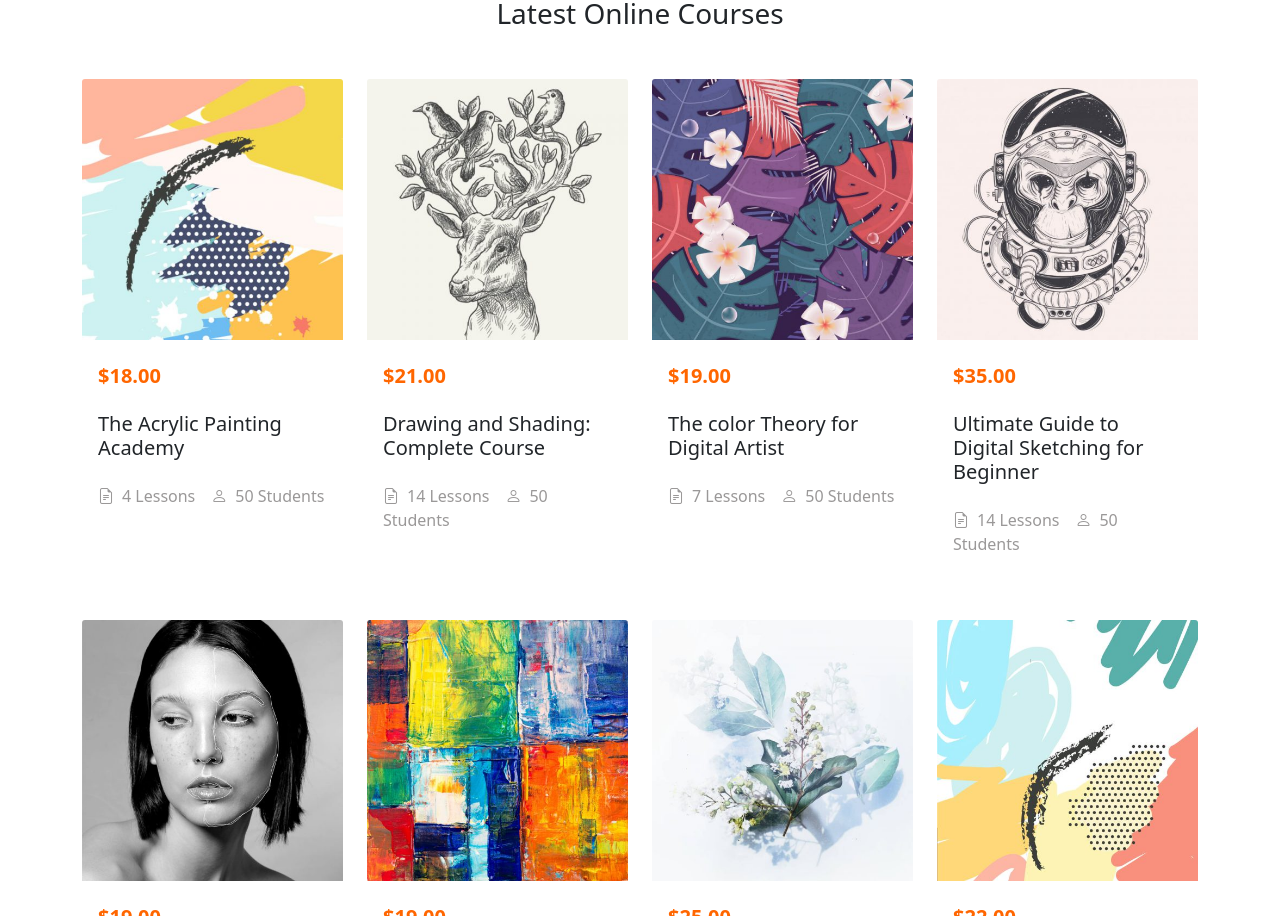
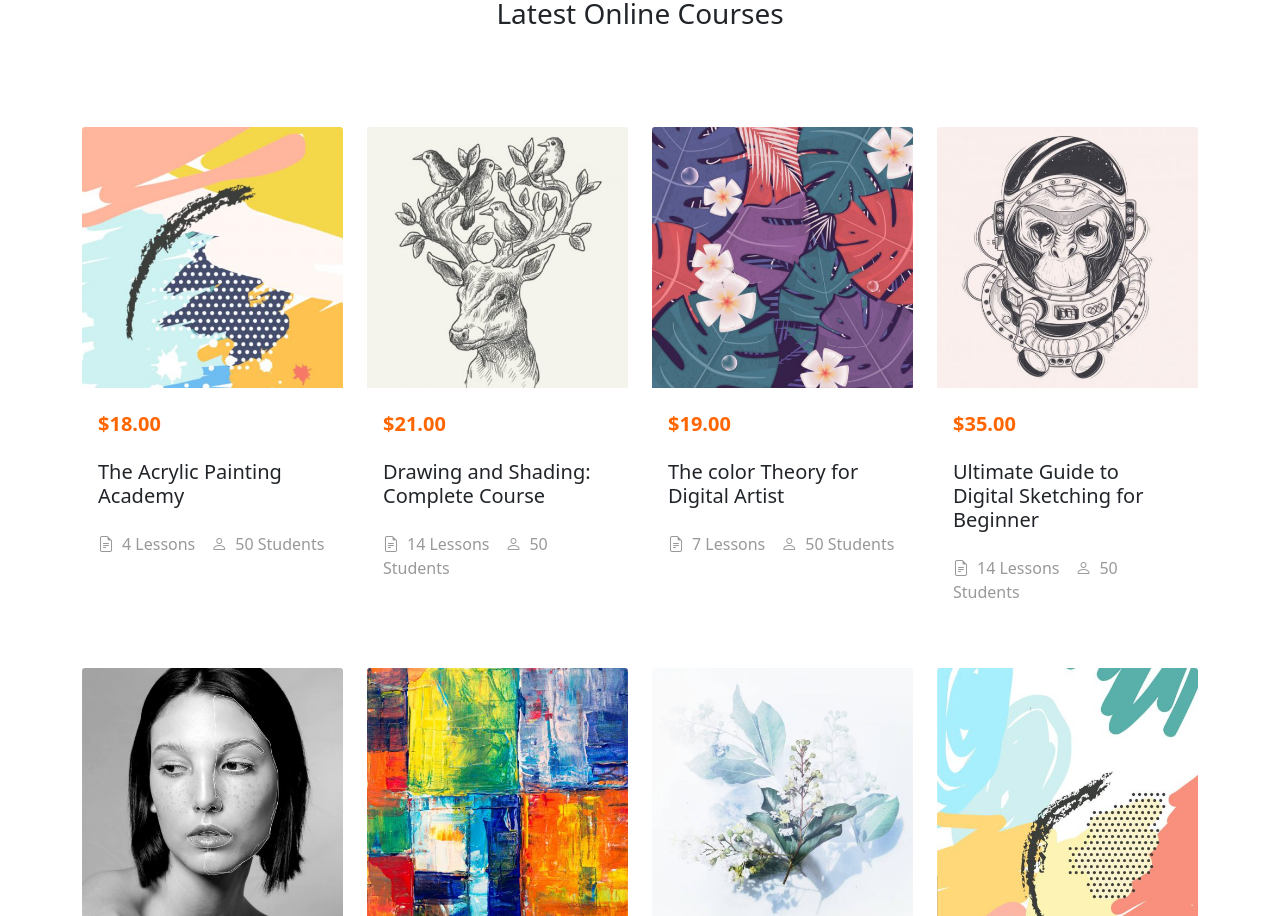
Before and after one commit to pietroline/proj-html-vuejs, a Vue app: page / in a window 1280 px wide. Shown: the part 3360-4276 px from the top of the page. Built offline with nearby package versions, Linux system fonts and the light colour scheme.

Commit message:
refactoring section 4

```diff
--- a/src/App.vue
+++ b/src/App.vue
@@ -6,7 +6,7 @@
     <MySection1 :data="jsonData.sectionArtigtCoaching"/>
     <MySection2/>
     <MySection3 :data="jsonData.sectionTestimonials"/>
-    <MySection4/>
+    <MySection4 :data="jsonData.sectionArtistCoaching"/>
     <MySection5/>
     <MySection6/>
     <MyFooter :menuFooter="jsonData.menuFooter" />
--- a/src/components/MyJumbotron.vue
+++ b/src/components/MyJumbotron.vue
@@ -5,7 +5,7 @@
                 <div class="text-center w-75">
                     <h4 class="ms_textStyle">Hello, I'am Martin</h4>
                     <h4>Artist Coaching and Mentoring Might Be for you.</h4>
-                    <MyBtn class="mt-4" :text="'Get started today'"/>
+                    <MyBtn :type="'dark'" class="mt-4" :text="'Get started today'"/>
                 </div>
 
             </div>
--- a/src/components/MySection1.vue
+++ b/src/components/MySection1.vue
@@ -62,7 +62,7 @@
             background-size: contain;
             background-repeat: no-repeat;
 
-            height: 100vw;
+            height: 30rem;
             width: 100vw;
 
             position: absolute;
@@ -80,7 +80,7 @@
 
             position: absolute;
             top: 8rem;
-            right: -4rem;
+            right: 0;
         }
 
         & .ms_shape1{
--- a/src/components/MySection4.vue
+++ b/src/components/MySection4.vue
@@ -2,79 +2,33 @@
     <section class="container">
 
         <div class="text-center my-5">
-            <h4 class="ms_artistCoaching">Artist Coaching</h4>
-            <h4 class="fs-3">Latest Online Courses</h4>
+            <h4 class="ms_artistCoaching">{{data.title}}</h4>
+            <h4 class="fs-3"
+                v-for="(subTitle, index) in data.subTitles"
+                :key="'subtitle artist coaching '+index">
+
+            <!-- inizio contenuto h4 -->
+            {{subTitle}}
+            <!-- fine contenuto h4 -->
+
+            </h4>
         </div>
 
-        <div class="row mb-5">
+        <div class="row">
 
-            <div class="col-3">
+            <div class="col-3" v-for="(course, index) in data.courses" :key="'course' + index">
                 <div class="card border-0">
-                    <img src="./../assets/img/artist-course-01-480x480.jpg" class="card-img-top" alt="img artist-course-01">
+                    <img :src="require(`./../assets/img/${course.image}.jpg`)" class="card-img-top mt-5" :alt="`img ${course.image}`">
                     <div class="card-body">
-                        <h5 class="my-2 ms_price">$18.00</h5>
-                        <h5 class="my-4">The Acrylic Painting Academy</h5>
+                        <h5 class="my-2 ms_price">${{course.price}}</h5>
+                        <h5 class="my-4">{{course.title}}</h5>
                         <a href="#" class="card-link">
                             <i class="bi bi-file-earmark-text me-2"></i>
-                            <span>4 Lessons</span>
+                            <span>{{course.numberLessons}} Lessons</span>
                         </a>
                         <a href="#" class="card-link">
                             <i class="bi bi-person me-2"></i>
-                            <span>50 Students</span>
-                        </a>
-                    </div>
-                </div>
-            </div>
-
-            <div class="col-3">
-                <div class="card border-0">
-                    <img src="./../assets/img/artist-course-02-480x480.jpg" class="card-img-top" alt="img artist-course-02">
-                    <div class="card-body">
-                        <h5 class="my-2 ms_price">$21.00</h5>
-                        <h5 class="my-4">Drawing and Shading: Complete Course</h5>
-                        <a href="#" class="card-link">
-                            <i class="bi bi-file-earmark-text me-2"></i>
-                            <span>14 Lessons</span>
-                        </a>
-                        <a href="#" class="card-link">
-                            <i class="bi bi-person me-2"></i>
-                            <span>50 Students</span>
-                        </a>
-                    </div>
-                </div>
-            </div>
-
-            <div class="col-3">
-                <div class="card border-0">
-                    <img src="./../assets/img/artist-course-03-480x480.jpg" class="card-img-top" alt="img artist-course-03">
-                    <div class="card-body">
-                        <h5 class="my-2 ms_price">$19.00</h5>
-                        <h5 class="my-4">The color Theory for Digital Artist</h5>
-                        <a href="#" class="card-link">
-                            <i class="bi bi-file-earmark-text me-2"></i>
-                            <span>7 Lessons</span>
-                        </a>
-                        <a href="#" class="card-link">
-                            <i class="bi bi-person me-2"></i>
-                            <span>50 Students</span>
-                        </a>
-                    </div>
-                </div>
-            </div>
-
-            <div class="col-3">
-                <div class="card border-0">
-                    <img src="./../assets/img/artist-course-04-480x480.jpg" class="card-img-top" alt="img artist-course-04">
-                    <div class="card-body">
-                        <h5 class="my-2 ms_price">$35.00</h5>
-                        <h5 class="my-4">Ultimate Guide to Digital Sketching for Beginner</h5>
-                        <a href="#" class="card-link">
-                            <i class="bi bi-file-earmark-text me-2"></i>
-                            <span>14 Lessons</span>
-                        </a>
-                        <a href="#" class="card-link">
-                            <i class="bi bi-person me-2"></i>
-                            <span>50 Students</span>
+                            <span>{{course.maxStudents}} Students</span>
                         </a>
                     </div>
                 </div>
@@ -82,95 +36,28 @@
 
         </div>
 
-        <div class="row">
 
-            <div class="col-3">
-                <div class="card border-0">
-                    <img src="./../assets/img/artist-course-05-480x480.jpg" class="card-img-top" alt="img artist-course-05">
-                    <div class="card-body">
-                        <h5 class="my-2 ms_price">$19.00</h5>
-                        <h5 class="my-4">Portrait Drawing The Smart Way</h5>
-                        <a href="#" class="card-link">
-                            <i class="bi bi-file-earmark-text me-2"></i>
-                            <span>2 Lessons</span>
-                        </a>
-                        <a href="#" class="card-link">
-                            <i class="bi bi-person me-2"></i>
-                            <span>50 Students</span>
-                        </a>
-                    </div>
-                </div>
+        <div class="row text-center mt-3">
+            <div class="col">
+                <MyBtn :type="'light'" :text="'View all courses'" :bootstrapIcon="'bi bi-arrow-right'"/>
             </div>
-
-            <div class="col-3">
-                <div class="card border-0">
-                    <img src="./../assets/img/artist-course-06-480x480.jpg" class="card-img-top" alt="img artist-course-06">
-                    <div class="card-body">
-                        <h5 class="my-2 ms_price">$19.00</h5>
-                        <h5 class="my-4">Mastering Watercolor Painting from Beginner</h5>
-                        <a href="#" class="card-link">
-                            <i class="bi bi-file-earmark-text me-2"></i>
-                            <span>9 Lessons</span>
-                        </a>
-                        <a href="#" class="card-link">
-                            <i class="bi bi-person me-2"></i>
-                            <span>50 Students</span>
-                        </a>
-                    </div>
-                </div>
-            </div>
-
-            <div class="col-3">
-                <div class="card border-0">
-                    <img src="./../assets/img/artist-course-07-480x480.jpg" class="card-img-top" alt="img artist-course-07">
-                    <div class="card-body">
-                        <h5 class="my-2 ms_price">$25.00</h5>
-                        <h5 class="my-4">The Art &amp; Science of Drawing </h5>
-                        <a href="#" class="card-link">
-                            <i class="bi bi-file-earmark-text me-2"></i>
-                            <span>4 Lessons</span>
-                        </a>
-                        <a href="#" class="card-link">
-                            <i class="bi bi-person me-2"></i>
-                            <span>50 Students</span>
-                        </a>
-                    </div>
-                </div>
-            </div>
-
-            <div class="col-3">
-                <div class="card border-0">
-                    <img src="./../assets/img/artist-course-08-480x480.jpg" class="card-img-top" alt="img artist-course-08">
-                    <div class="card-body">
-                        <h5 class="my-2 ms_price">$22.00</h5>
-                        <h5 class="my-4">The Colored Pencil Drawing Course</h5>
-                        <a href="#" class="card-link">
-                            <i class="bi bi-file-earmark-text me-2"></i>
-                            <span>6 Lessons</span>
-                        </a>
-                        <a href="#" class="card-link">
-                            <i class="bi bi-person me-2"></i>
-                            <span>50 Students</span>
-                        </a>
-                    </div>
-                </div>
-            </div>
-
-        </div>
-
-        <div class="text-center mt-3">
-            <button class="btn px-4 py-2">
-                <span class="me-2">View all courses</span>
-                <i class="bi bi-arrow-right"></i>
-            </button>
         </div>
 
     </section>
 </template>
 
 <script>
+
+    import MyBtn from "./partials/MyBtn.vue";
+
     export default {
         name: "MySection6",
+        props:{
+            "data": Object,
+        },
+        components:{
+            MyBtn,
+        }
     }
 </script>
 
@@ -208,17 +95,6 @@
             }
         }
 
-        .btn{
-            color: $orange;
-            font-weight: bold;
-            background-color: $bisque;
-
-            &:hover{
-                background-color: $iceCold;
-                color: $white;
-            }
-        }
-
     }
 
 </style>
--- a/src/components/partials/BiggestEvent.vue
+++ b/src/components/partials/BiggestEvent.vue
@@ -6,7 +6,7 @@
             <i class="bi bi-clock me-3 fs-4"></i>
             <Countdown class="countdown" :deadline="deadline()"></Countdown>
         </span>
-        <MyBtn :text="'Get ticket'"/>
+        <MyBtn :type="'dark'" :text="'Get ticket'"/>
   </section>
 </template>
 
--- a/src/data.json
+++ b/src/data.json
@@ -70,6 +70,69 @@
             }
         }
     },
+    "sectionArtistCoaching":{
+        "title": "Artist Coaching",
+        "subTitles": ["Latest Online Courses"],
+        "courses":{
+            "course1":{
+                "image": "artist-course-01-480x480",
+                "price": "18.00",
+                "title": "The Acrylic Painting Academy",
+                "numberLessons": 4,
+                "maxStudents": 50
+            },
+            "course2":{
+                "image": "artist-course-02-480x480",
+                "price": "21.00",
+                "title": "Drawing and Shading: Complete Course",
+                "numberLessons": 14,
+                "maxStudents": 50
+            },
+            "course3":{
+                "image": "artist-course-03-480x480",
+                "price": "19.00",
+                "title": "The color Theory for Digital Artist",
+                "numberLessons": 7,
+                "maxStudents": 50
+            },
+            "course4":{
+                "image": "artist-course-04-480x480",
+                "price": "35.00",
+                "title": "Ultimate Guide to Digital Sketching for Beginner",
+                "numberLessons": 14,
+                "maxStudents": 50
+            },
+            "course5":{
+                "image": "artist-course-05-480x480",
+                "price": "19.00",
+                "title": "Portrait Drawing The Smart Way",
+                "numberLessons": 2,
+                "maxStudents": 50
+            },
+            "course6":{
+                "image": "artist-course-06-480x480",
+                "price": "19.00",
+                "title": "Mastering Watercolor Painting from Beginner",
+                "numberLessons": 9,
+                "maxStudents": 50
+            },
+            "course7":{
+                "image": "artist-course-07-480x480",
+                "price": "25.00",
+                "title": "The Art & Science of Drawing",
+                "numberLessons": 4,
+                "maxStudents": 50
+            },
+            "course8":{
+                "image": "artist-course-08-480x480",
+                "price": "22.00",
+                "title": "The Colored Pencil Drawing Course",
+                "numberLessons": 6,
+                "maxStudents": 50
+            }
+        }
+
+    },
     "menuFooter": {
         "address": {
           "mainTitle": "Address",
```
Also changed, not shown: src/components/MySection2.vue (+7 -1 lines), src/components/MySection3.vue (+6 -3 lines), src/components/partials/MyBtn.vue (+19 -2 lines).
